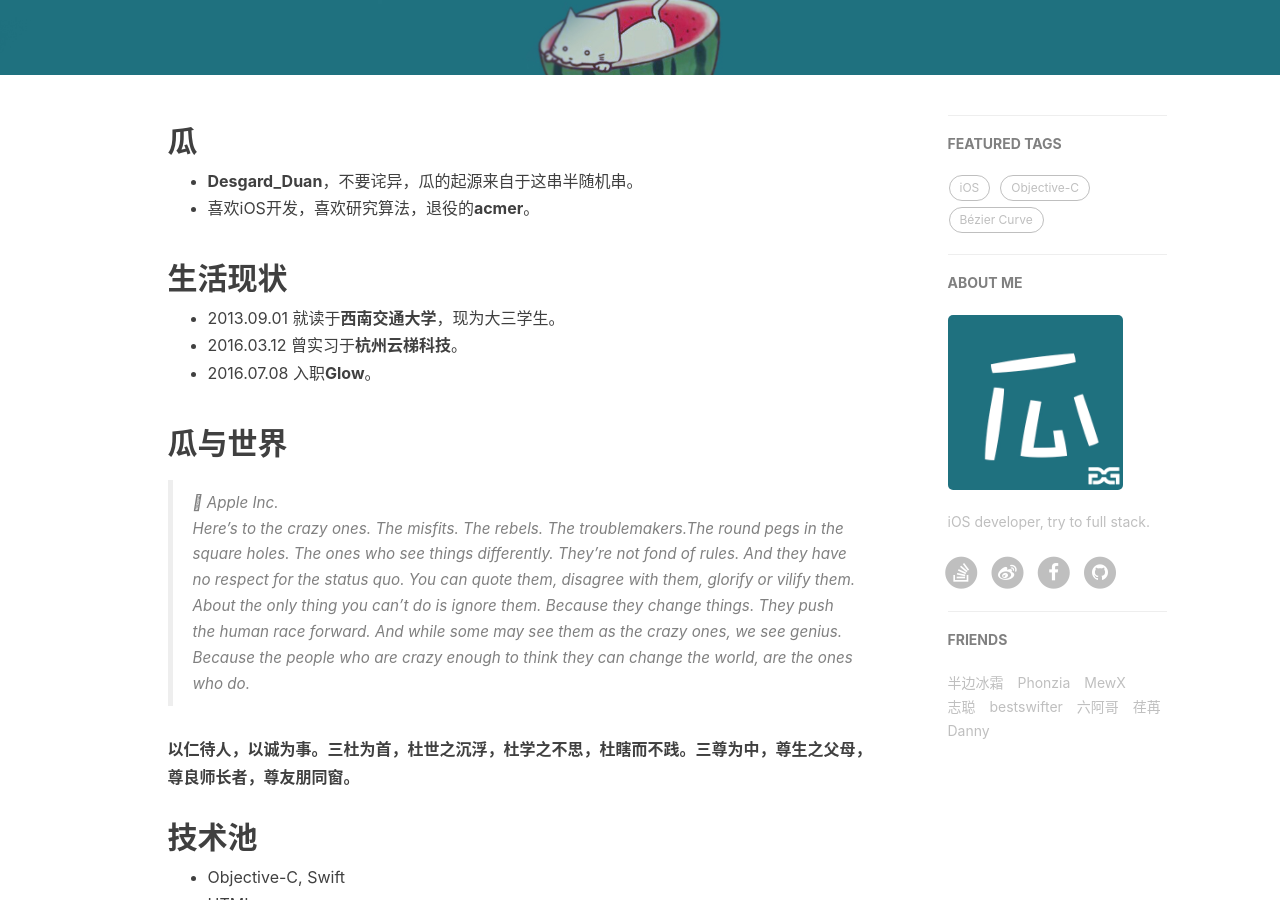
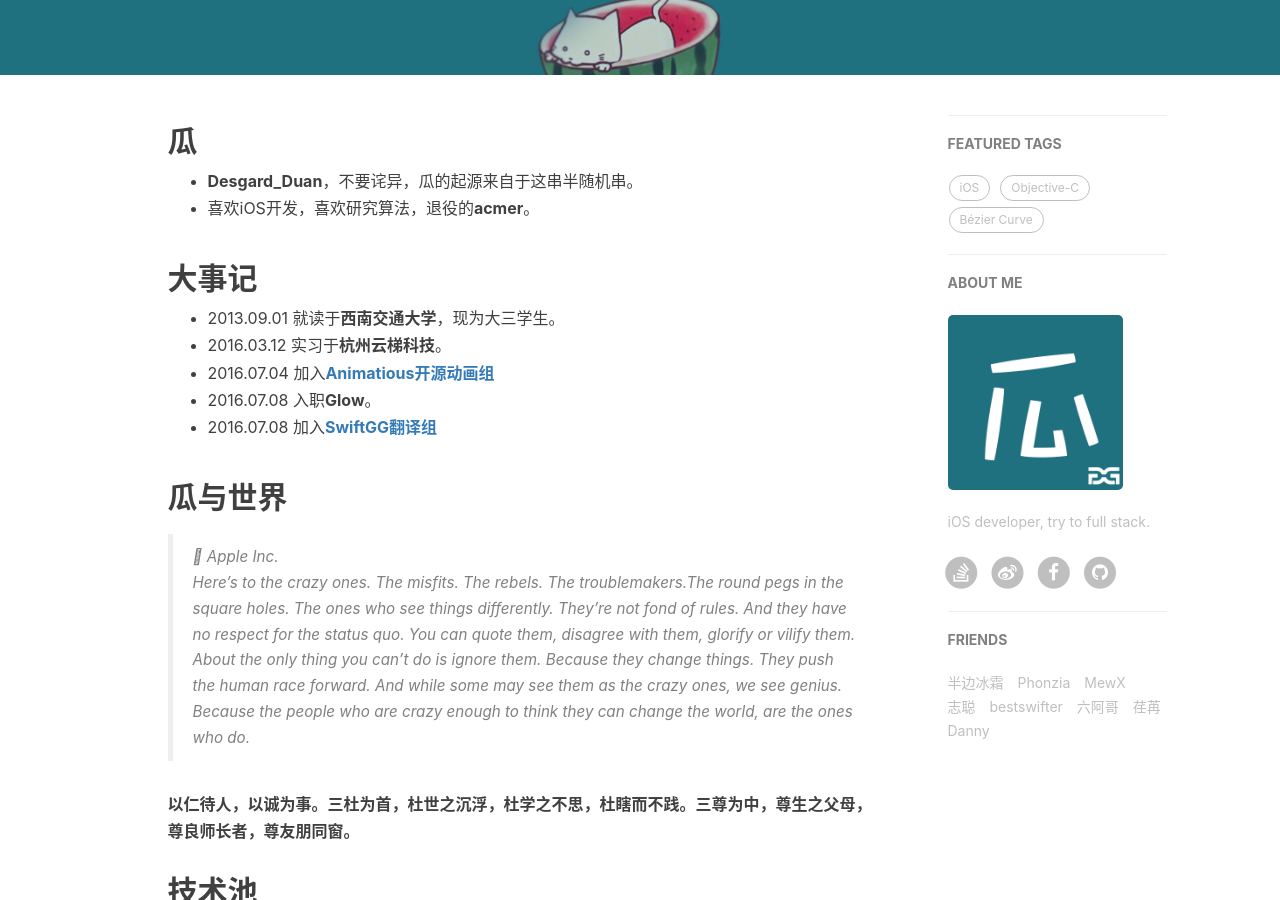
Before and after one commit to Desgard/desgard.github.com, a Jekyll site: the page built from about.html, in a window 1280 px wide and 900 px high, scrolled down 343 px. Built offline with Jekyll 4.4.1, drawn with Linux system fonts in a browser that asks for light colours; nearby versions of some CDN libraries; comment, search, counter and statistics services are not loaded.

Commit message:
MOD: 修改about页面

```diff
--- a/about.html
+++ b/about.html
@@ -15,11 +15,13 @@ header-img: "img/about-bg.jpg"
         <li>喜欢iOS开发，喜欢研究算法，退役的<strong>acmer</strong>。</li>
     </ul>
 
-    <h2>生活现状</h2>
+    <h2>大事记</h2>
     <ul>
         <li>2013.09.01 就读于<strong>西南交通大学</strong>，现为大三学生。</li>
-        <li>2016.03.12 曾实习于<strong>杭州云梯科技</strong>。</li>
+        <li>2016.03.12 实习于<strong>杭州云梯科技</strong>。</li>
+        <li>2016.07.04 加入<strong><a href="https://github.com/Animatious">Animatious开源动画组</a></strong></li>
         <li>2016.07.08 入职<strong>Glow</strong>。</li>
+        <li>2016.07.08 加入<strong><a href="http://swift.gg/">SwiftGG翻译组</a></strong></li>
     </ul>
 
     <h2>瓜与世界</h2>
```
